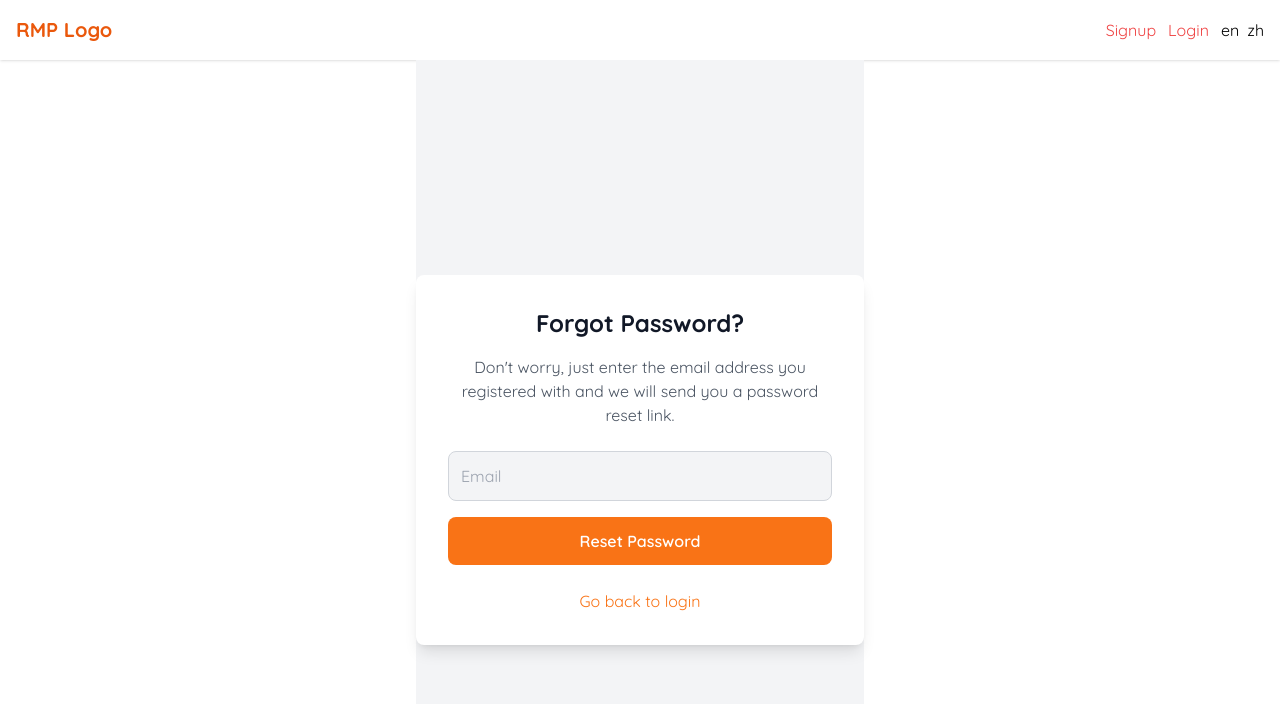
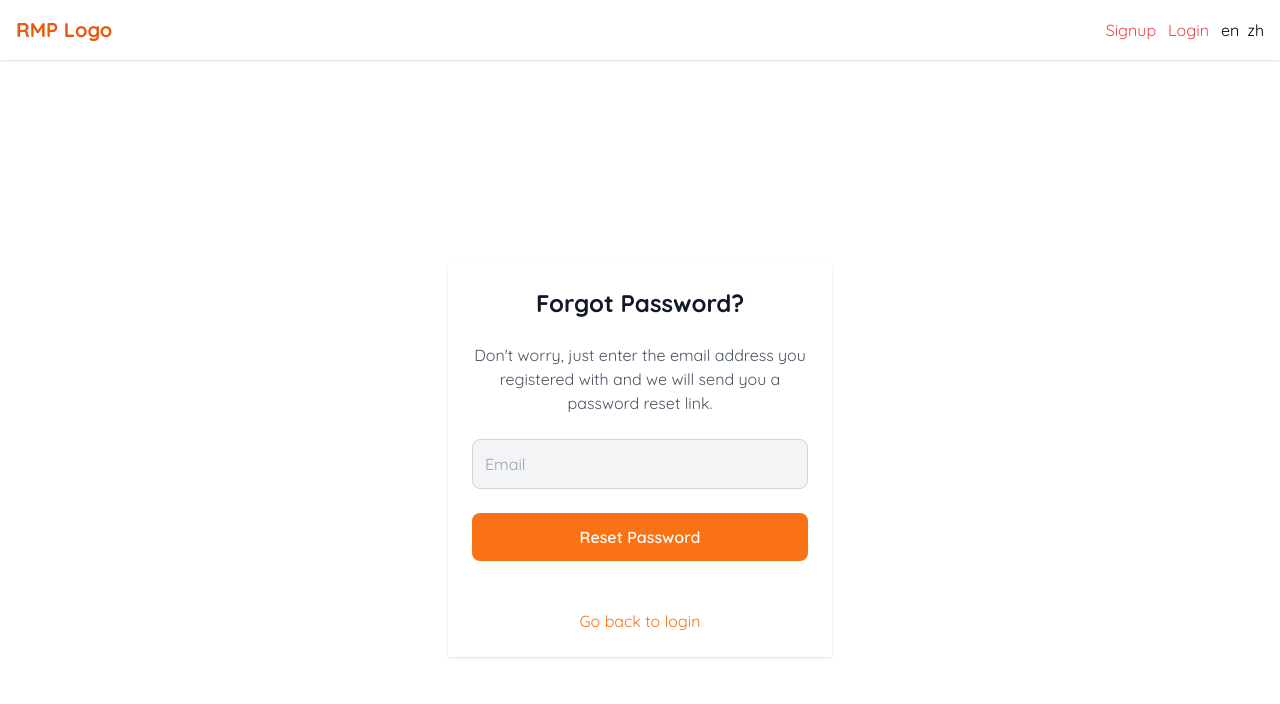
Before and after one commit to 09liweis/RentalManagementPlatform, a Next.js app: page /forgotpassword in a window 1280 px wide. Shown: the top 704 px of the page. Built offline with nearby package versions, Linux system fonts and the light colour scheme.

Commit message:
refactor reset password style

```diff
--- a/app/(home)/forgotpassword/layout.tsx
+++ /dev/null
@@ -1,12 +0,0 @@
-// app/(home)/login/forgotpassword/layout.tsx
-export const metadata = {
-  title: 'Forgot your password? - RentalManagementPlatform',
-  // description: '',
-};
-
-
-export default function ForgotPasswordLayout({children}: { children: any }) {
-  return <>
-    {children}
-  </>;
-}
--- a/app/(home)/forgotpassword/page.tsx
+++ b/app/(home)/forgotpassword/page.tsx
@@ -33,18 +33,16 @@ export default function ForgotPassword() {
   };
 
   return (
-    <div className="flex items-center justify-center min-h-screen bg-gray-100">
-      <div className="bg-white shadow-lg rounded-lg p-8 max-w-md w-full">
-        <h2 className="text-2xl font-bold text-gray-900 text-center mb-4">
+
+    <form className="auth-form" onSubmit={handleSubmit}>
+      <h2 className="text-2xl font-bold text-gray-900 text-center">
         Forgot Password?
       </h2>
-        <p className="text-gray-600 text-center mb-6">
+      <p className="text-gray-600 text-center">
         {/* eslint-disable-next-line react/no-unescaped-entities */}
         Don't worry, just enter the email address you registered with and we
         will send you a password reset link.
       </p>
-        <form className="space-y-4" onSubmit={handleSubmit}>
-          <div>
       <input
         type="email"
         placeholder="Email"
@@ -53,24 +51,19 @@ export default function ForgotPassword() {
         className="w-full p-3 rounded-lg bg-gray-100 border border-gray-300 focus:outline-none focus:ring-2 focus:ring-blue-400"
         required
       />
-          </div>
-          <div>
       <button
         type="submit"
         className="w-full bg-orange-500 text-white p-3 rounded-lg font-semibold hover:bg-blue-600 transition-colors"
       >
         Reset Password
       </button>
-          </div>
-        </form>
       {message && <p className="text-center mt-4 text-green-500">{message}</p>}
       <div className="text-center mt-6">
         <Link href="/login" className="text-orange-500 hover:underline">
           Go back to login
         </Link>
       </div>
-      </div>
-    </div>
+    </form>
 
   );
 }
```
Lines whose indentation alone changed are shown as unchanged.
